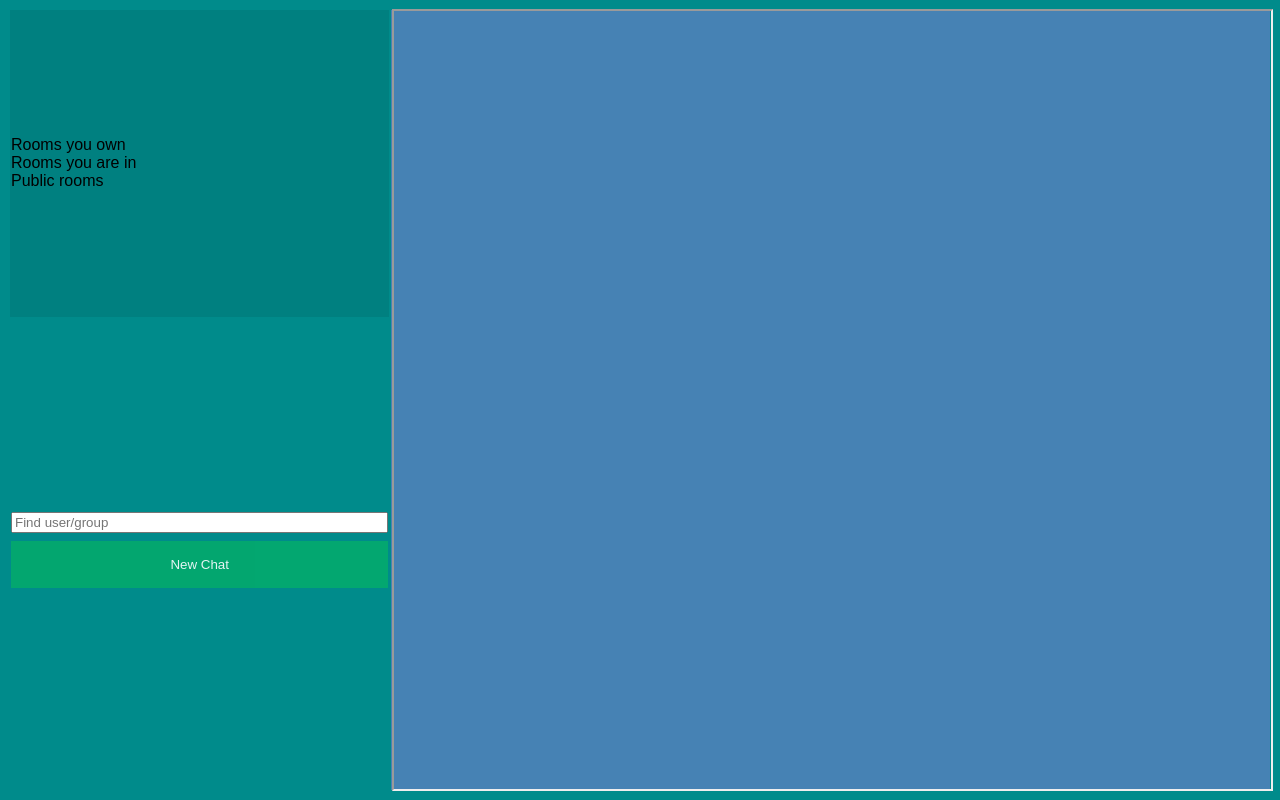
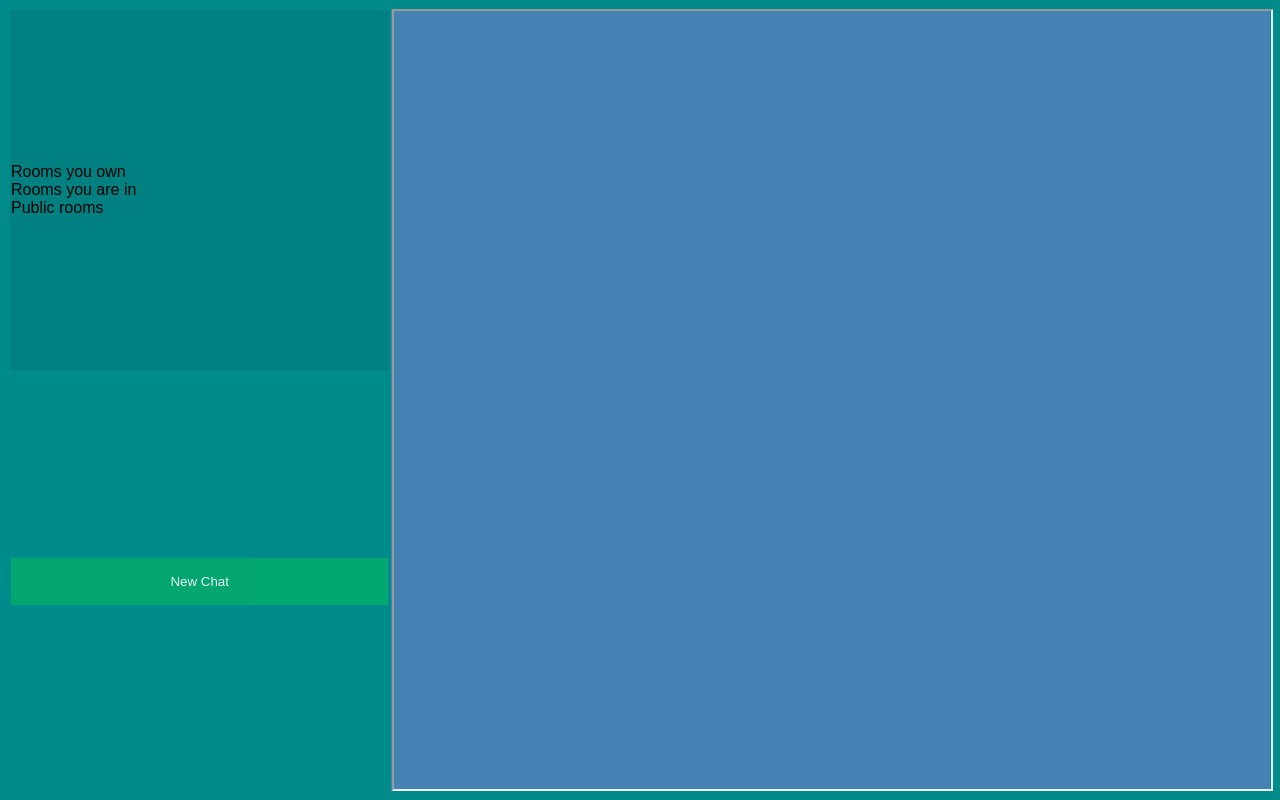
Before and after one commit to ShankarenfoPannagianiDharma/NotePack, a Flask app: page /Chat in a window 1280 px wide. Run offline with Flask 2, Linux system fonts and the light colour scheme; a user stored in the database is signed in; data comes from the database, SQL or seed files in the repository; data that the repository does not hold is empty; some libraries are stand-ins or nearby versions.

Commit message:
Commented unused search function
Not sure if feature is worth the time to implement...

```diff
--- a/templates/Chat.html
+++ b/templates/Chat.html
@@ -73,7 +73,7 @@
             </tr>
             <tr>
                 <td>
-                    <input type="text" placeholder="Find user/group" style="width: 100%;">
+                    <!-- <input type="text" placeholder="Find user/group" style="width: 100%;"> -->
                     <button id="CreateNewChat" class="CreateNewChat" onclick="OpenNewChatDialog()" style="width: 100%;">New Chat</button>
                 </td>
             </tr>
```
